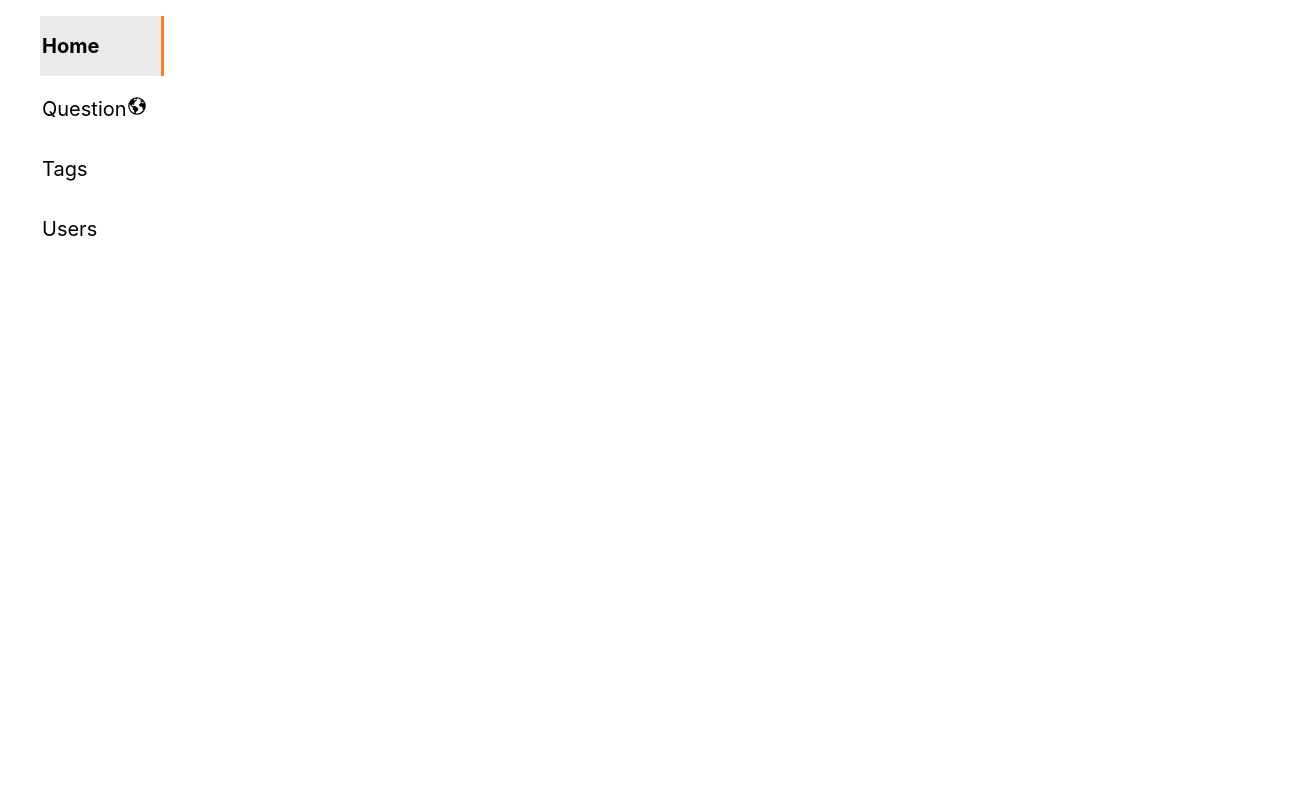
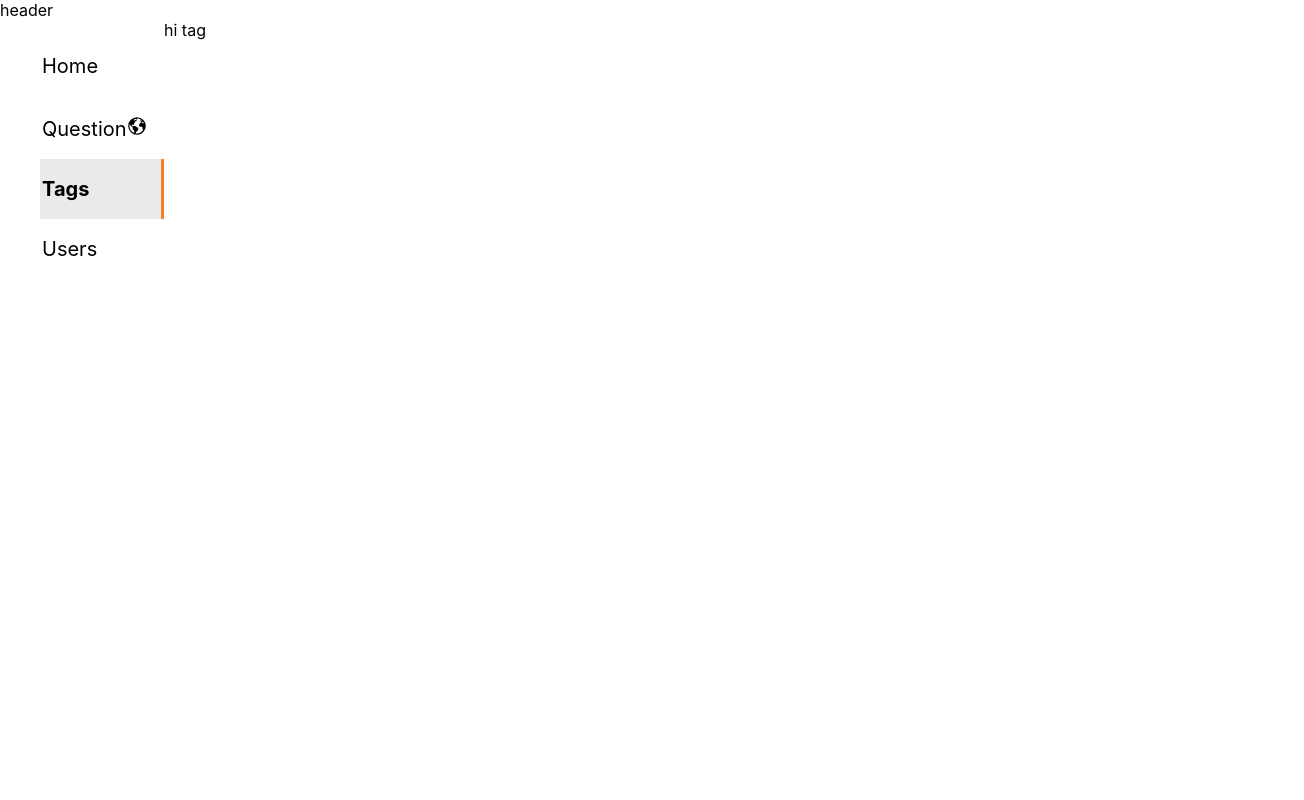
Before and after one commit to codestates-seb/seb43_pre_005, a React (Create React App) app in the folder client/: page /tags in a window 1280 px wide. Shown: the top 800 px of the page, 1304 px wide, since content can reach past the window. Built offline with nearby package versions, Linux system fonts and the light colour scheme.

Commit message:
[Feat][FE] FE공통컴포넌트 수정
- Route처리
- Layout으로 묶어줌

```diff
--- a/client/src/App.js
+++ b/client/src/App.js
@@ -1,14 +1,14 @@
 import { BrowserRouter, Routes, Route } from "react-router-dom";
-import Footer from "./components/Footer";
 import "./App.css";
-import Sidebar from "./components/Sidebar";
+import Home from "./pages/Home";
+import Tags from "./pages/Tags";
 
 function App() {
   return (
     <BrowserRouter>
-      <Sidebar />
       <Routes>
-        <Route path="/" element={<Footer />}></Route>
+        <Route path="/" element={<Home />}></Route>
+        <Route path="/tags" element={<Tags />}></Route>
       </Routes>
     </BrowserRouter>
   );
--- a/client/src/components/Footer.js
+++ b/client/src/components/common/Footer.js
@@ -1,5 +1,5 @@
 import styled from "styled-components";
-import { ReactComponent as FooterLogo } from "../assets/images/footerlogo.svg";
+import { ReactComponent as FooterLogo } from "../../assets/images/footerlogo.svg";
 import { Link } from "react-router-dom";
 
 const FooterContainer = styled.footer`
--- /dev/null
+++ b/client/src/components/common/Header.js
@@ -0,0 +1,5 @@
+const Header = () => {
+  return <>header</>;
+};
+
+export default Header;
--- /dev/null
+++ b/client/src/components/common/Layout.js
@@ -0,0 +1,24 @@
+import styled from "styled-components";
+import Footer from "./Footer";
+import Sidebar from "./Sidebar";
+import Header from "./Header";
+
+const MainContent = styled.div`
+  display: flex;
+`;
+
+const Layout = (props) => {
+  const { children } = props;
+  return (
+    <>
+      <Header />
+      <MainContent>
+        <Sidebar />
+        {children}
+      </MainContent>
+      <Footer />
+    </>
+  );
+};
+
+export default Layout;
--- a/client/src/components/Sidebar.js
+++ b/client/src/components/common/Sidebar.js
@@ -1,6 +1,13 @@
 import styled from "styled-components";
-import { useState } from "react";
+import { useNavigate, useLocation } from "react-router-dom";
 import { IoEarth } from "react-icons/io5";
+
+export const Menu = {
+  home: "/",
+  questions: "/questions",
+  tags: "/tags",
+  users: "/users",
+};
 
 const LeftSidebar = styled.nav`
   padding-inline-start: 1px;
@@ -34,37 +41,39 @@ const LeftSidebar = styled.nav`
 `;
 
 const Sidebar = () => {
-  const [currentTab, setCurrentTab] = useState(0);
+  const { pathname } = useLocation();
+  const navigate = useNavigate();
+  const currentTab = pathname;
 
-  const selectMenuHandler = (index) => {
-    setCurrentTab(index);
+  const selectMenuHandler = (path) => {
+    navigate(path);
   };
 
   return (
     <LeftSidebar>
       <ul className="sidebar-container">
         <li
-          className={currentTab === 0 ? "sidemenu-clicked" : ""}
-          onClick={() => selectMenuHandler(0)}
+          className={currentTab === Menu.home ? "sidemenu-clicked" : ""}
+          onClick={() => selectMenuHandler(Menu.home)}
         >
           <span> Home</span>
         </li>
         <li
-          className={currentTab === 1 ? "sidemenu-clicked" : ""}
-          onClick={() => selectMenuHandler(1)}
+          className={currentTab === Menu.questions ? "sidemenu-clicked" : ""}
+          onClick={() => selectMenuHandler(Menu.questions)}
         >
           <span>Question</span>
           <IoEarth />
         </li>
         <li
-          className={currentTab === 2 ? "sidemenu-clicked" : ""}
-          onClick={() => selectMenuHandler(2)}
+          className={currentTab === Menu.tags ? "sidemenu-clicked" : ""}
+          onClick={() => selectMenuHandler(Menu.tags)}
         >
           <span>Tags</span>
         </li>
         <li
-          className={currentTab === 3 ? "sidemenu-clicked" : ""}
-          onClick={() => selectMenuHandler(3)}
+          className={currentTab === Menu.users ? "sidemenu-clicked" : ""}
+          onClick={() => selectMenuHandler(Menu.users)}
         >
           <span>Users</span>
         </li>
--- /dev/null
+++ b/client/src/pages/Home.js
@@ -0,0 +1,7 @@
+import Layout from "../components/common/Layout";
+
+const Home = () => {
+  return <Layout>hello home</Layout>;
+};
+
+export default Home;
--- /dev/null
+++ b/client/src/pages/Tags.js
@@ -0,0 +1,7 @@
+import Layout from "../components/common/Layout";
+
+const Tags = () => {
+  return <Layout>hi tag</Layout>;
+};
+
+export default Tags;
```
